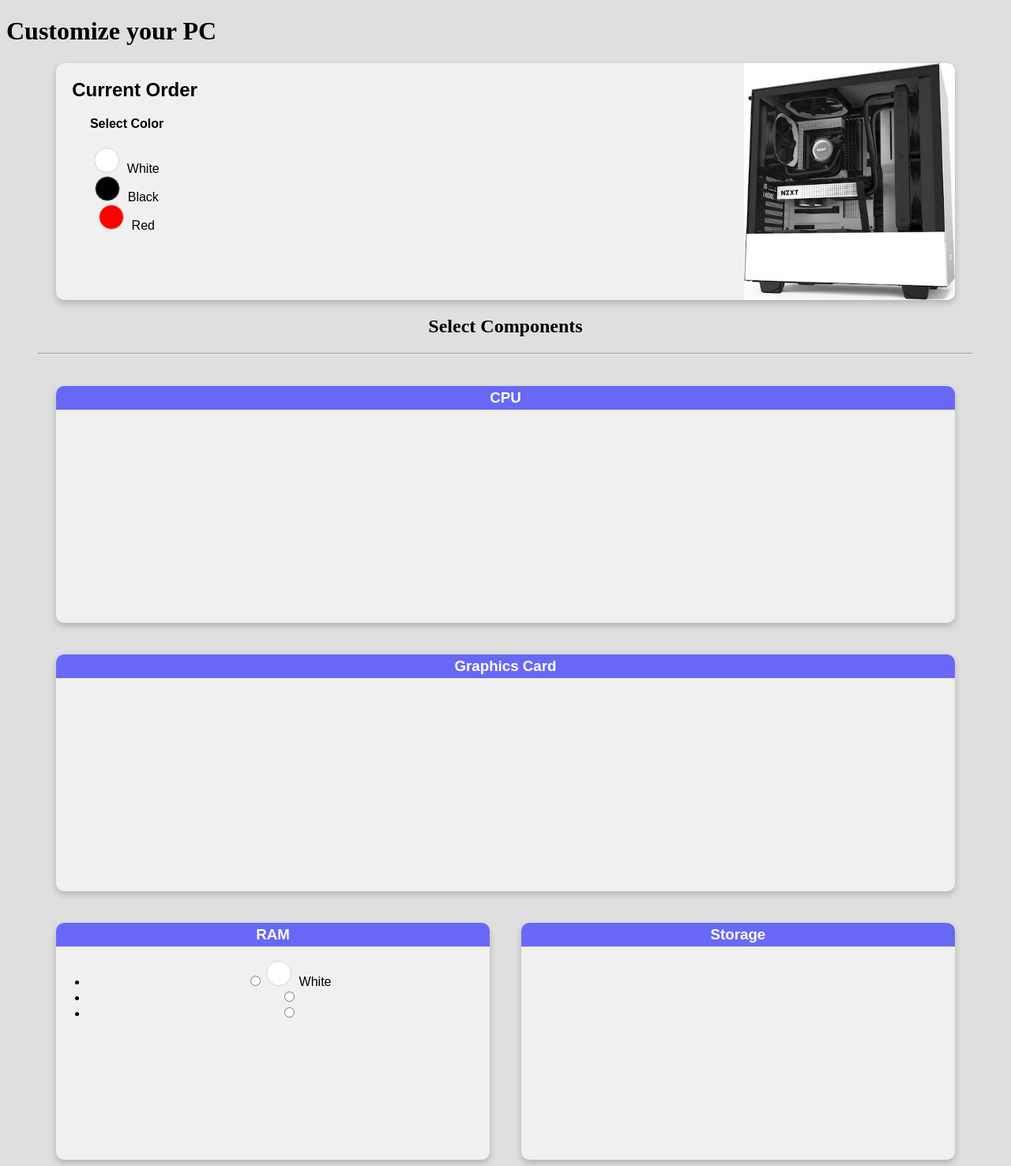
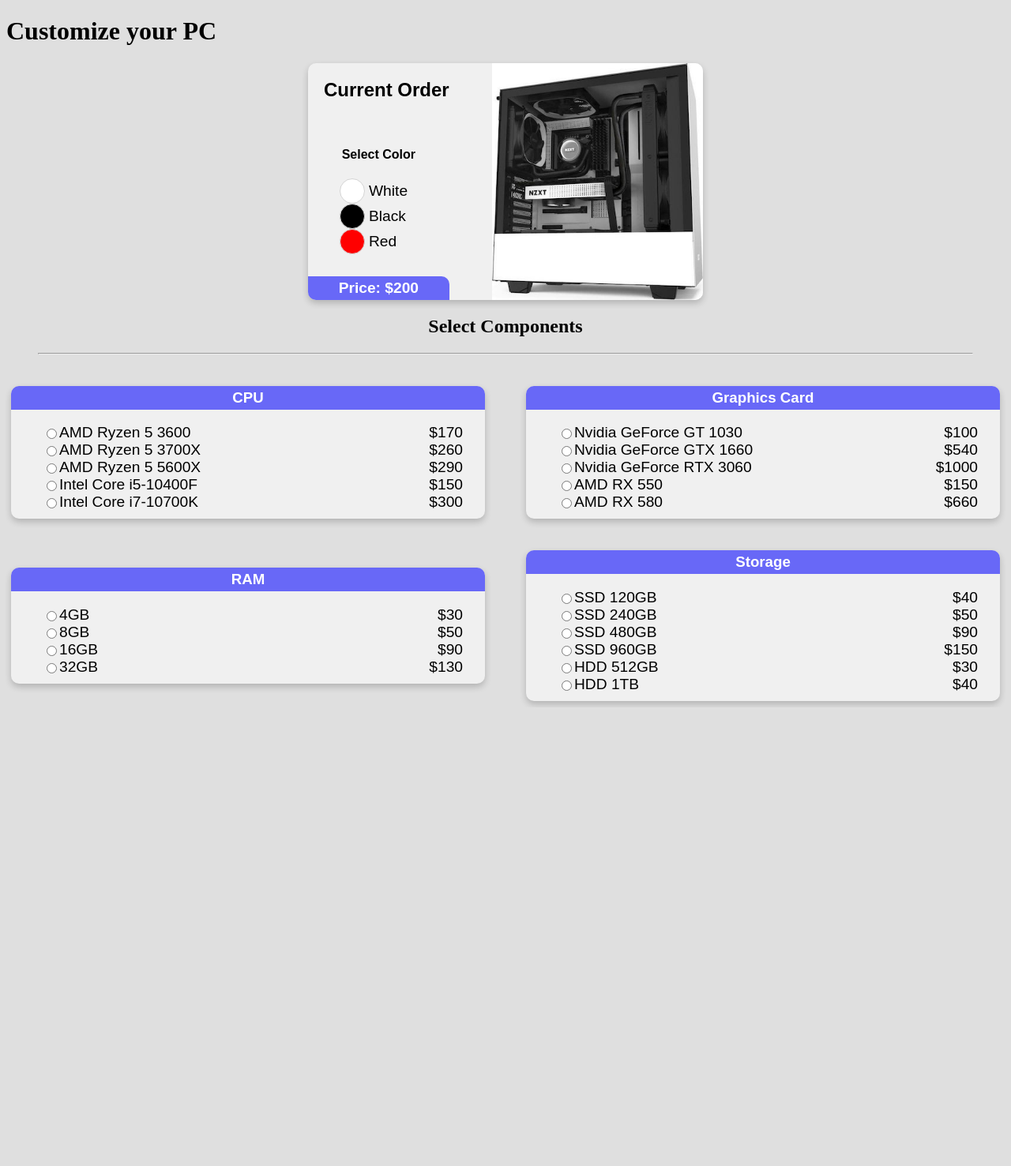
Before and after one commit to Matzi24GR/UoM_CS_Exercises, a PHP site: page / in a window 1280 px wide. Shown: the whole page at 79% size. After the commit the page ends 895 px from the top, so only its background shows below. Run offline with PHP 8.4, Linux system fonts and the light colour scheme.

Commit message:
Added Web Programming HTML exercise

```diff
--- a/4th_Semester/Web Programming/app.js
+++ b/4th_Semester/Web Programming/app.js
@@ -1,11 +1,52 @@
 'use strict'
 const img = document.querySelector('img');
-if (document.querySelector('input[name="color"]')) {
+const priceText = document.getElementById('priceText');
+const baseCost = 200;
+
+let processorCost = 0;
+let graphicsCost = 0;
+let ramCost = 0;
+let storageCost = 0;
+
+refreshCost();
+
 document.querySelectorAll('input[name="color"]').forEach((elem) => {
   elem.addEventListener("change", function(event) {
     var item = event.target.value;
     console.log(item);
     img.setAttribute('src', 'img/case_'+item+'.jpeg');
   });
+})
+
+document.querySelectorAll('input[name="processor"]').forEach((elem) => {
+  elem.addEventListener("change", function(event) {
+    processorCost = event.target.value;
+    refreshCost();
   });
+})
+
+document.querySelectorAll('input[name="graphics"]').forEach((elem) => {
+  elem.addEventListener("change", function(event) {
+    graphicsCost = event.target.value;
+    refreshCost();
+  });
+})
+
+document.querySelectorAll('input[name="ram"]').forEach((elem) => {
+  elem.addEventListener("change", function(event) {
+    ramCost = event.target.value;
+    refreshCost();
+  });
+})
+
+document.querySelectorAll('input[name="storage"]').forEach((elem) => {
+  elem.addEventListener("change", function(event) {
+    storageCost = event.target.value;
+    refreshCost();
+  });
+})
+
+function refreshCost() {
+  let total = baseCost + +processorCost + +graphicsCost + +ramCost + +storageCost;
+  priceText.innerText = "Price: $" + total;
 }
--- a/4th_Semester/Web Programming/index.html
+++ b/4th_Semester/Web Programming/index.html
@@ -10,35 +10,27 @@
       <h1>Customize your PC</h1>
 
       <div class="card">
-        <img src="img/case_white.jpeg" alt="">
-
         <div class="main">
           <h2>Current Order</h2>
+          <br>
+          <h4>Select Color</h4>
           <div class="colors">
-            <h4>Select Color</h4>
-            <ul>
-              <li>
             <label>
               <input type="radio" name="color" value="white">
               <span class="swatch" style="background-color:white"></span> White
             </label>
-              </li>
-              <li>
             <label>
               <input type="radio" name="color" value="black">
               <span class="swatch" style="background-color:black"></span> Black
             </label>
-              </li>
-              <li>
             <label>
               <input type="radio" name="color" value="red">
               <span class="swatch" style="background-color:red"></span> Red
             </label>
-              </li>
-            </ul>
           </div>
+          <h3 id="priceText"></h3>
         </div>
-
+        <img src="img/case_white.jpeg" alt="">
       </div>
 
       <h2>Select Components</h2>
@@ -48,37 +40,170 @@
 
         <div class="card">
           <h3>CPU</h3>
+          <ul>
+            <li>
+              <label>
+                <input type="radio" name="processor" value="170">
+                <span></span>AMD Ryzen 5 3600
+                <span></span> $170
+              </label>
+            </li>
+            <li>
+              <label>
+                <input type="radio" name="processor" value="260">
+                <span></span>AMD Ryzen 5 3700X
+                <span></span> $260
+              </label>
+            </li>
+            <li>
+              <label>
+                <input type="radio" name="processor" value="290">
+                <span></span>AMD Ryzen 5 5600X
+                <span></span> $290
+              </label>
+            </li>
+            <li>
+              <label>
+                <input type="radio" name="processor" value="150">
+                <span></span>Intel Core i5-10400F
+                <span></span> $150
+              </label>
+            </li>
+            <li>
+              <label>
+                <input type="radio" name="processor" value="300">
+                <span></span>Intel Core i7-10700K
+                <span></span> $300
+              </label>
+            </li>
+          </ul>
         </div>
 
         <div class="card">
           <h3>Graphics Card</h3>
+          <ul>
+            <li>
+              <label>
+                <input type="radio" name="graphics" value="100">
+                <span></span>Nvidia GeForce GT 1030
+                <span></span> $100
+              </label>
+            </li>
+            <li>
+              <label>
+                <input type="radio" name="graphics" value="540">
+                <span></span>Nvidia GeForce GTX 1660
+                <span></span> $540
+              </label>
+            </li>
+            <li>
+              <label>
+                <input type="radio" name="graphics" value="1000">
+                <span></span>Nvidia GeForce RTX 3060
+                <span></span> $1000
+              </label>
+            </li>
+
+            <li>
+              <label>
+                <input type="radio" name="graphics" value="150">
+                <span></span>AMD RX 550
+                <span></span> $150
+              </label>
+            </li>
+            <li>
+              <label>
+                <input type="radio" name="graphics" value="660">
+                <span></span>AMD RX 580
+                <span></span> $660
+              </label>
+            </li>
+          </ul>
+
         </div>
 
-        <div class="split">
 
         <div class="card">
           <h3>RAM</h3>
           <ul>
             <li>
               <label>
-                  <input type="radio" name="ram" value="white">
-                  <span class="swatch" style="background-color:white"></span> White
+                <input type="radio" name="ram" value="30">
+                <span></span> 4GB
+                <span></span> $30
               </label>
             </li>
             <li>
-                <input type="radio" name="ram" value="8gb">
+              <label>
+                <input type="radio" name="ram" value="50">
+                <span></span> 8GB
+                <span></span> $50
+              </label>
             </li>
             <li>
-                <input type="radio" name="ram" value="16gb">
+              <label>
+                <input type="radio" name="ram" value="90">
+                <span></span> 16GB
+                <span></span> $90
+              </label>
+            </li>
+            <li>
+              <label>
+                <input type="radio" name="ram" value="130">
+                <span></span> 32GB
+                <span></span> $130
+              </label>
             </li>
           </ul>
         </div>
 
         <div class="card">
           <h3>Storage</h3>
+          <ul>
+            <li>
+              <label>
+                <input type="radio" name="storage" value="40">
+                <span></span>SSD 120GB
+                <span></span> $40
+              </label>
+            </li>
+            <li>
+              <label>
+                <input type="radio" name="storage" value="50">
+                <span></span>SSD 240GB
+                <span></span> $50
+              </label>
+            </li>
+            <li>
+              <label>
+                <input type="radio" name="storage" value="90">
+                <span></span>SSD 480GB
+                <span></span> $90
+              </label>
+            </li>
+            <li>
+              <label>
+                <input type="radio" name="storage" value="150">
+                <span></span>SSD 960GB
+                <span></span> $150
+              </label>
+            </li>
+            <li>
+              <label>
+                <input type="radio" name="storage" value="30">
+                <span></span>HDD 512GB
+                <span></span> $30
+              </label>
+            </li>
+            <li>
+              <label>
+                <input type="radio" name="storage" value="40">
+                <span></span>HDD 1TB
+                <span></span> $40
+              </label>
+          </ul>
         </div>
 
-        </div>
 
       </div>
 
--- a/4th_Semester/Web Programming/main.css
+++ b/4th_Semester/Web Programming/main.css
@@ -5,8 +5,9 @@
 .card {
     background-color: #F0F0F0;
     box-shadow: 0 4px 8px 0 rgba(0, 0, 0, 0.2);
-    width: 90%;
+    width: 500px;
     height: 300px;
+    min-width: 500px;
     text-align: center;
     font-family: arial;
     border-radius: 10px;
@@ -30,23 +31,32 @@
 
 .main {
     float: left;
+    display: flex;
+    height: 100%;
+    flex-direction: column;
+}
+.main h3 {
+    border-radius: 0px 10px 0px 10px;
+    font-size: larger;
+    justify-self: flex-end;
+    margin: 0;
 }
 
 .components {
     width: 100%;
     display: flex;
     justify-content: center;
-    align-items: center;
-    flex-direction: column;
+    align-items: bas;
+    flex-direction: row;
     row-gap: 40px;
+    column-gap: 40px;
+    flex-wrap: wrap;
 }
 
-.split {
-    width: 90%;
-    display: flex;
-    justify-content: center;
-    align-items:center;
-    column-gap: 40px;
+.components .card {
+    width: 600px;
+    height: auto;
+    padding-bottom: 10px;
 }
 
 hr {
@@ -66,8 +76,30 @@
     float: right;
 }
 
-.colors ul{
-    list-style:none; padding:0; margin: 0;}
+ul{
+    list-style:none;
+    padding:0;
+    margin: 0;
+    text-align: left;
+    margin-left: 40px;
+}
+
+label {
+    font-size: larger;
+    display:flex;
+    width: 95%;
+    justify-content: flex-start;
+    align-items: center;
+}
+
+.components label span:last-child {
+    margin: auto;
+}
+
+.colors {
+    margin-left: 40px;
+    flex-grow: 1;
+}
 
 .colors li{
     margin: 0px;
```
Lines whose indentation alone changed are shown as unchanged.
